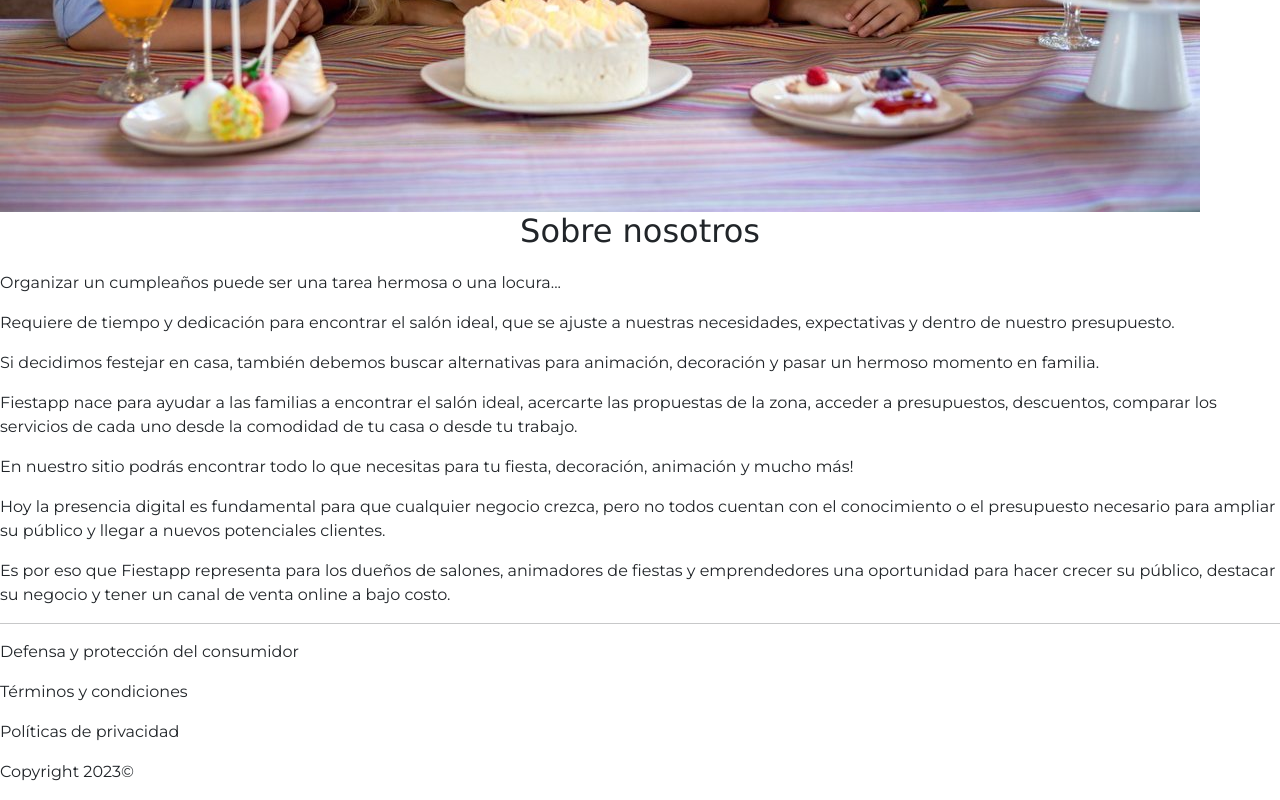
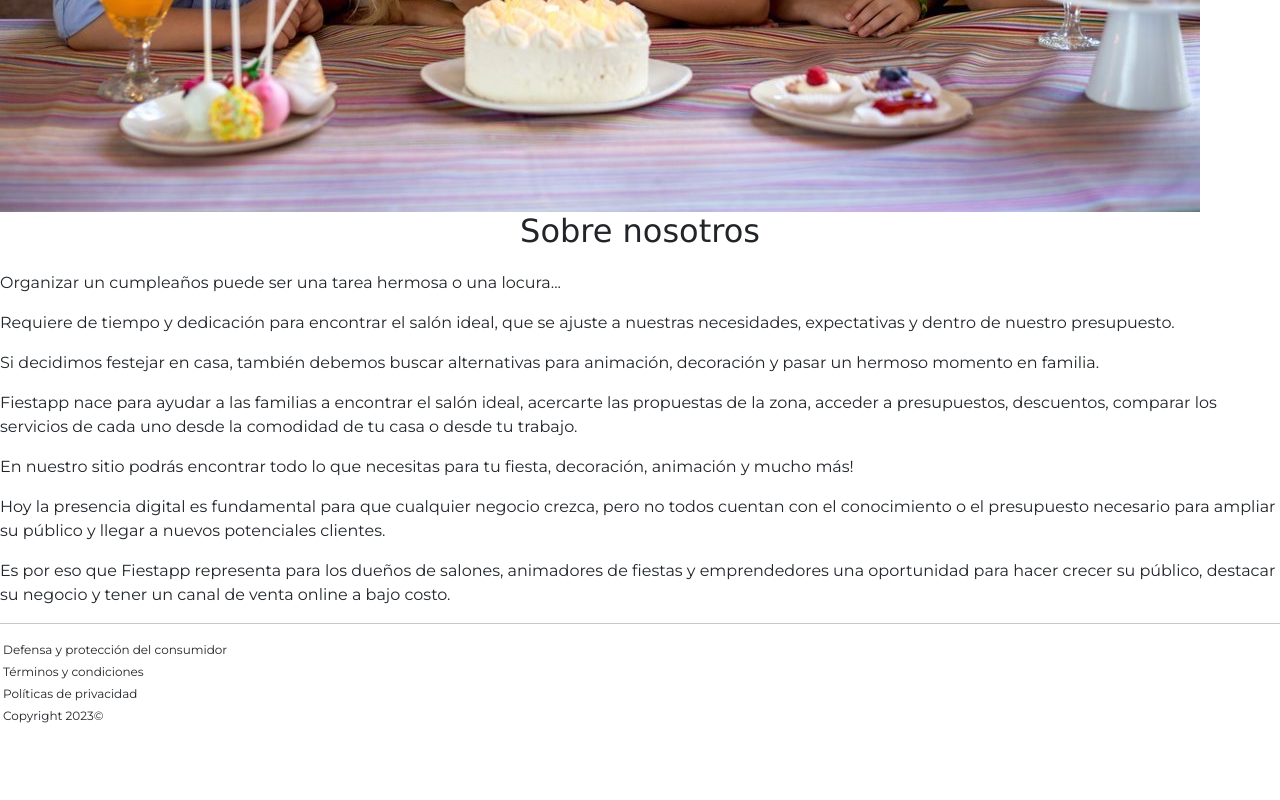
Before and after one commit to cfsouza092/PF-Souza, a website: page index.html in a window 1280 px wide. Shown: the part 856-1656 px from the top of the page. After the commit the page ends 1592 px from the top, so only its background shows below. Drawn offline with Linux system fonts and the light colour scheme.

Commit message:
corrección de error en código footer

```diff
--- a/scss/partials/_footer.scss
+++ b/scss/partials/_footer.scss
@@ -9,5 +9,7 @@ footer {
 }
 
 @media (min-width: 1024px) {
+    footer {
     margin-bottom: 10px;
+    }
 }
--- a/scss/styles.scss
+++ b/scss/styles.scss
@@ -1,2 +1,3 @@
 @import "./partials/generales";
 @import "./partials/header";
+@import "./partials/footer"
```
Also changed, not shown: css/styles.css, 1 other file.
